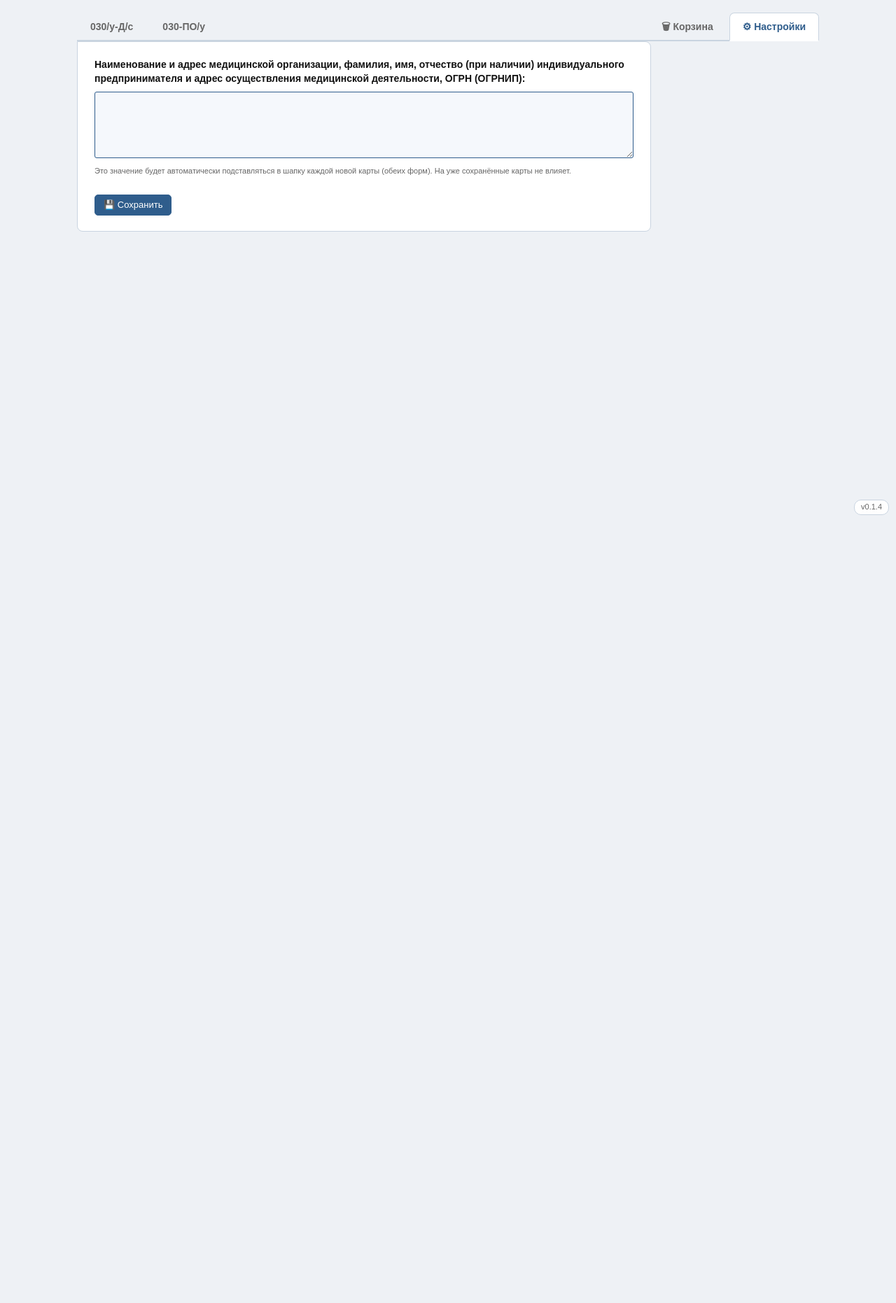
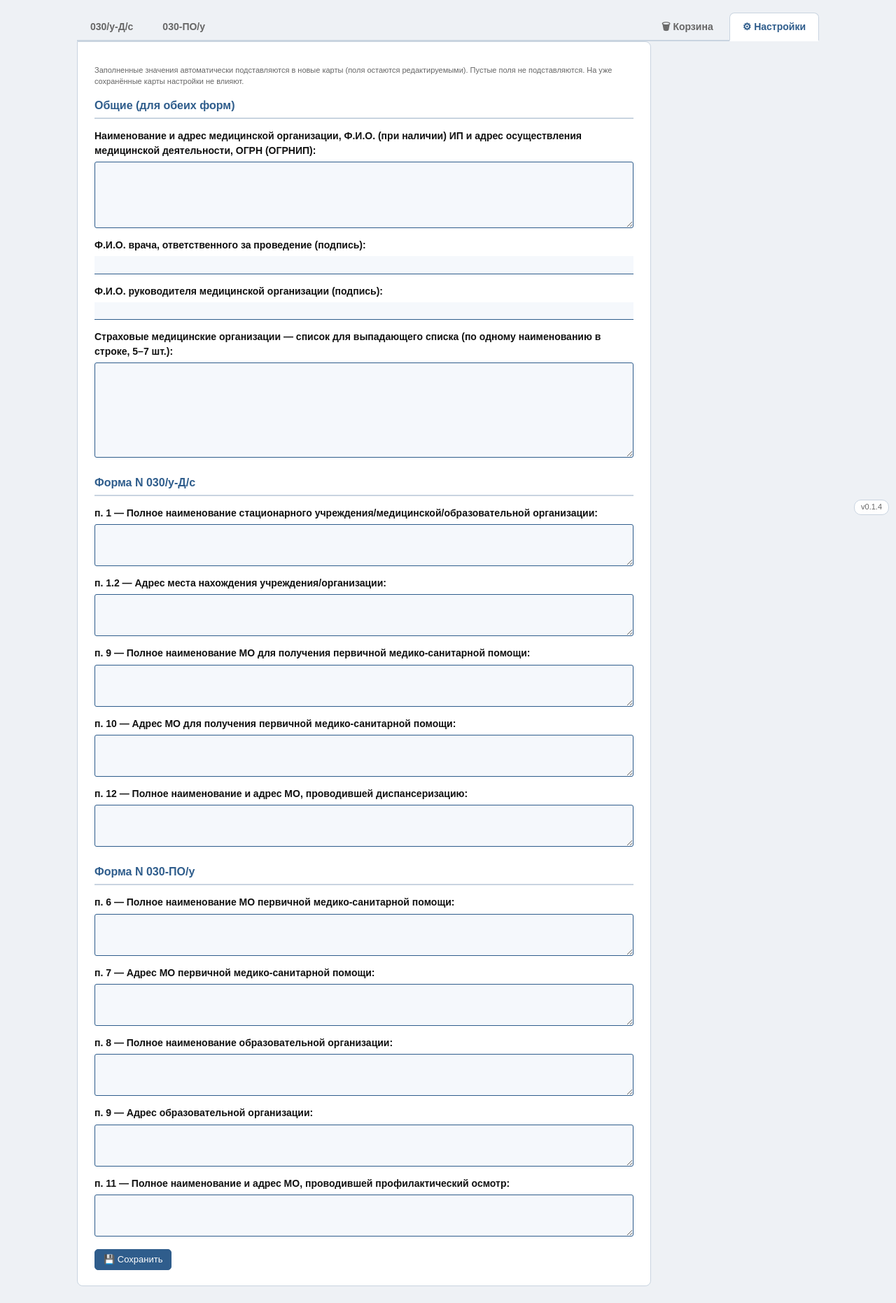
Before and after one commit to diablotaurus/med-forms-030, a Flask app: page /settings in a window 1280 px wide. Shown: the part 56-1918 px from the top of the page at 70% size. Before the commit the page ends 792 px from the top, so only its background shows below. Run offline with Flask 3, Linux system fonts and the light colour scheme; the visitor is signed in with stand-in values (Sample User, id 1); data that the repository does not hold is empty.

Commit message:
Предзаполняемые поля по умолчанию и выпадающий список СМО
- Настройки: значения по умолчанию для часто одинаковых полей обеих форм
  (реквизиты, Ф.И.О. врача/руководителя, наименования/адреса МО, обр. организации).
  Подставляются в новые карты, остаются редактируемыми.
- Поле "Страховая медицинская организация" -> выпадающий список (datalist)
  из заданных наименований + ручной ввод. Список задаётся в Настройках.
- app.py: PREFILL_FIELDS/SETTINGS_KEYS, контекст-процессор smo_options,
  расширенные маршруты settings и form_new.

Co-Authored-By: Claude Opus 4.8 <noreply@anthropic.com>

```diff
--- a/app.py
+++ b/app.py
@@ -67,13 +67,31 @@ DEFAULT_FORM_TYPE = "030"
 # Версия приложения (единый источник). Меняется при выпуске новой версии.
 APP_VERSION = "0.1.4"
 
+# Поля, которые можно предзаполнять значениями по умолчанию из «Настроек»
+# (в карте они остаются редактируемыми).
+PREFILL_FIELDS = [
+    "org_info", "fio_doctor", "fio_head",                 # общие для обеих форм
+    "p1", "p12", "p9", "p10", "p12b",                     # форма 030/у-Д/с
+    "mo_pmsp_name", "mo_pmsp_addr", "edu_name",           # форма 030-ПО/у
+    "edu_addr", "mo_osmotr",
+]
+# Все ключи, редактируемые на странице «Настройки»
+# (+ smo_options — список страховых медицинских организаций для выпадающего списка).
+SETTINGS_KEYS = PREFILL_FIELDS + ["smo_options"]
+
 app = Flask(__name__)
 
 
 @app.context_processor
 def inject_globals():
-    """Делает версию доступной во всех шаблонах как {{ app_version }}."""
-    return {"app_version": APP_VERSION}
+    """Глобальные значения для всех шаблонов (версия, список страховых организаций)."""
+    smo_options = []
+    try:
+        raw = get_setting("smo_options", "")
+        smo_options = [s.strip() for s in raw.splitlines() if s.strip()]
+    except Exception:
+        smo_options = []
+    return {"app_version": APP_VERSION, "smo_options": smo_options}
 
 
 # Секретный ключ генерируется заново при каждом запуске процесса.
@@ -367,13 +385,12 @@ def trash():
 def settings():
     success = None
     if request.method == "POST":
-        set_setting("org_info", request.form.get("org_info", "").strip())
+        for key in SETTINGS_KEYS:
+            set_setting(key, request.form.get(key, "").strip())
         success = "Настройки сохранены."
+    values = {key: get_setting(key, "") for key in SETTINGS_KEYS}
     return render_template(
-        "settings.html",
-        org_info=get_setting("org_info", ""),
-        form_types=FORM_TYPES,
-        success=success,
+        "settings.html", values=values, form_types=FORM_TYPES, success=success
     )
 
 
@@ -381,8 +398,12 @@ def settings():
 @login_required
 def form_new(ftype):
     meta = _require_ftype(ftype)
-    # автоподстановка реквизитов организации из настроек
-    data = {"org_info": get_setting("org_info", "")}
+    # автоподстановка значений по умолчанию из «Настроек» (поля остаются редактируемыми)
+    data = {}
+    for field in PREFILL_FIELDS:
+        value = get_setting(field, "")
+        if value:
+            data[field] = value
     return render_template(
         meta["template"], mode="new", form_id=None, data=data, form_type=ftype
     )
--- a/static/css/style.css
+++ b/static/css/style.css
@@ -164,9 +164,17 @@ body {
     padding: 22px 24px;
     max-width: 820px;
 }
-.settings-label { display: block; font-weight: 600; margin-bottom: 8px; }
-.settings-form .ta { min-height: 80px; }
-.settings-form .btn { margin-top: 14px; }
+.settings-label { display: block; font-weight: 600; margin: 14px 0 6px; }
+.settings-form .ta { min-height: 60px; }
+.settings-form .btn { margin-top: 18px; }
+.settings-group {
+    font-size: 16px;
+    color: var(--accent);
+    margin: 24px 0 6px;
+    padding-bottom: 6px;
+    border-bottom: 2px solid var(--sep);
+}
+.settings-group:first-of-type { margin-top: 14px; }
 .page { max-width: 1100px; margin: 24px auto; padding: 0 20px; }
 .topbar { display: flex; justify-content: space-between; align-items: center; gap: 16px; }
 .topbar h1 { font-size: 22px; margin: 0; }
--- a/templates/form_030.html
+++ b/templates/form_030.html
@@ -103,7 +103,9 @@
     {# ============================ 3 ============================ #}
     <div class="sec"><span class="num">3.</span> Полис обязательного медицинского страхования: N {{ fld('polis_n', 'w200') }}</div>
     <div class="sub">Страховая медицинская организация:</div>
-    {{ ta('smo', 2, 'w100') }}
+    <input type="text" class="fld w100" name="smo" list="smoList" autocomplete="off"
+           placeholder="выберите из списка или введите вручную">
+    <datalist id="smoList">{% for o in smo_options %}<option value="{{ o }}"></option>{% endfor %}</datalist>
 
     {# ============================ 4 ============================ #}
     <div class="sec"><span class="num">4.</span> Страховой номер индивидуального лицевого счёта (СНИЛС): {{ fld('snils', 'w200 js-snils') }}</div>
--- a/templates/form_030po.html
+++ b/templates/form_030po.html
@@ -73,7 +73,9 @@
     {# ============================ 2 ============================ #}
     <div class="sec"><span class="num">2.</span> Полис обязательного медицинского страхования: N {{ fld('polis_n', 'w200') }}</div>
     <div class="sub">Страховая медицинская организация:</div>
-    {{ ta('smo', 2, 'w100') }}
+    <input type="text" class="fld w100" name="smo" list="smoList" autocomplete="off"
+           placeholder="выберите из списка или введите вручную">
+    <datalist id="smoList">{% for o in smo_options %}<option value="{{ o }}"></option>{% endfor %}</datalist>
 
     {# ============================ 3 ============================ #}
     <div class="sec"><span class="num">3.</span> Страховой номер индивидуального лицевого счёта (СНИЛС): {{ fld('snils', 'w200 js-snils') }}</div>
--- a/templates/settings.html
+++ b/templates/settings.html
@@ -1,5 +1,16 @@
 {% extends "base.html" %}
 {% block title %}Настройки{% endblock %}
+
+{% macro s_area(key, label, rows=2) -%}
+<label class="settings-label">{{ label }}</label>
+<textarea name="{{ key }}" class="ta w100" rows="{{ rows }}">{{ values[key] }}</textarea>
+{%- endmacro %}
+
+{% macro s_input(key, label) -%}
+<label class="settings-label">{{ label }}</label>
+<input type="text" name="{{ key }}" class="fld w100" value="{{ values[key] }}">
+{%- endmacro %}
+
 {% block content %}
 <div class="page">
     <div class="topbar">
@@ -16,14 +27,31 @@
     <form method="post" action="{{ url_for('settings') }}" class="settings-form">
         {% if success %}<div class="login-success">{{ success }}</div>{% endif %}
 
-        <label class="settings-label" for="org_info">
-            Наименование и адрес медицинской организации, фамилия, имя, отчество (при наличии)
-            индивидуального предпринимателя и адрес осуществления медицинской деятельности,
-            ОГРН (ОГРНИП):
-        </label>
-        <textarea id="org_info" name="org_info" class="ta w100" rows="4">{{ org_info }}</textarea>
-        <p class="muted small">Это значение будет автоматически подставляться в шапку каждой новой
-            карты (обеих форм). На уже сохранённые карты не влияет.</p>
+        <p class="muted small">Заполненные значения автоматически подставляются в новые карты
+            (поля остаются редактируемыми). Пустые поля не подставляются. На уже сохранённые
+            карты настройки не влияют.</p>
+
+        <h2 class="settings-group">Общие (для обеих форм)</h2>
+        {{ s_area('org_info',
+            'Наименование и адрес медицинской организации, Ф.И.О. (при наличии) ИП и адрес осуществления медицинской деятельности, ОГРН (ОГРНИП):', 4) }}
+        {{ s_input('fio_doctor', 'Ф.И.О. врача, ответственного за проведение (подпись):') }}
+        {{ s_input('fio_head', 'Ф.И.О. руководителя медицинской организации (подпись):') }}
+        {{ s_area('smo_options',
+            'Страховые медицинские организации — список для выпадающего списка (по одному наименованию в строке, 5–7 шт.):', 6) }}
+
+        <h2 class="settings-group">Форма N 030/у-Д/с</h2>
+        {{ s_area('p1', 'п. 1 — Полное наименование стационарного учреждения/медицинской/образовательной организации:') }}
+        {{ s_area('p12', 'п. 1.2 — Адрес места нахождения учреждения/организации:') }}
+        {{ s_area('p9', 'п. 9 — Полное наименование МО для получения первичной медико-санитарной помощи:') }}
+        {{ s_area('p10', 'п. 10 — Адрес МО для получения первичной медико-санитарной помощи:') }}
+        {{ s_area('p12b', 'п. 12 — Полное наименование и адрес МО, проводившей диспансеризацию:') }}
+
+        <h2 class="settings-group">Форма N 030-ПО/у</h2>
+        {{ s_area('mo_pmsp_name', 'п. 6 — Полное наименование МО первичной медико-санитарной помощи:') }}
+        {{ s_area('mo_pmsp_addr', 'п. 7 — Адрес МО первичной медико-санитарной помощи:') }}
+        {{ s_area('edu_name', 'п. 8 — Полное наименование образовательной организации:') }}
+        {{ s_area('edu_addr', 'п. 9 — Адрес образовательной организации:') }}
+        {{ s_area('mo_osmotr', 'п. 11 — Полное наименование и адрес МО, проводившей профилактический осмотр:') }}
 
         <button type="submit" class="btn btn-primary">💾 Сохранить</button>
     </form>
```
Also changed, not shown: README.md.
